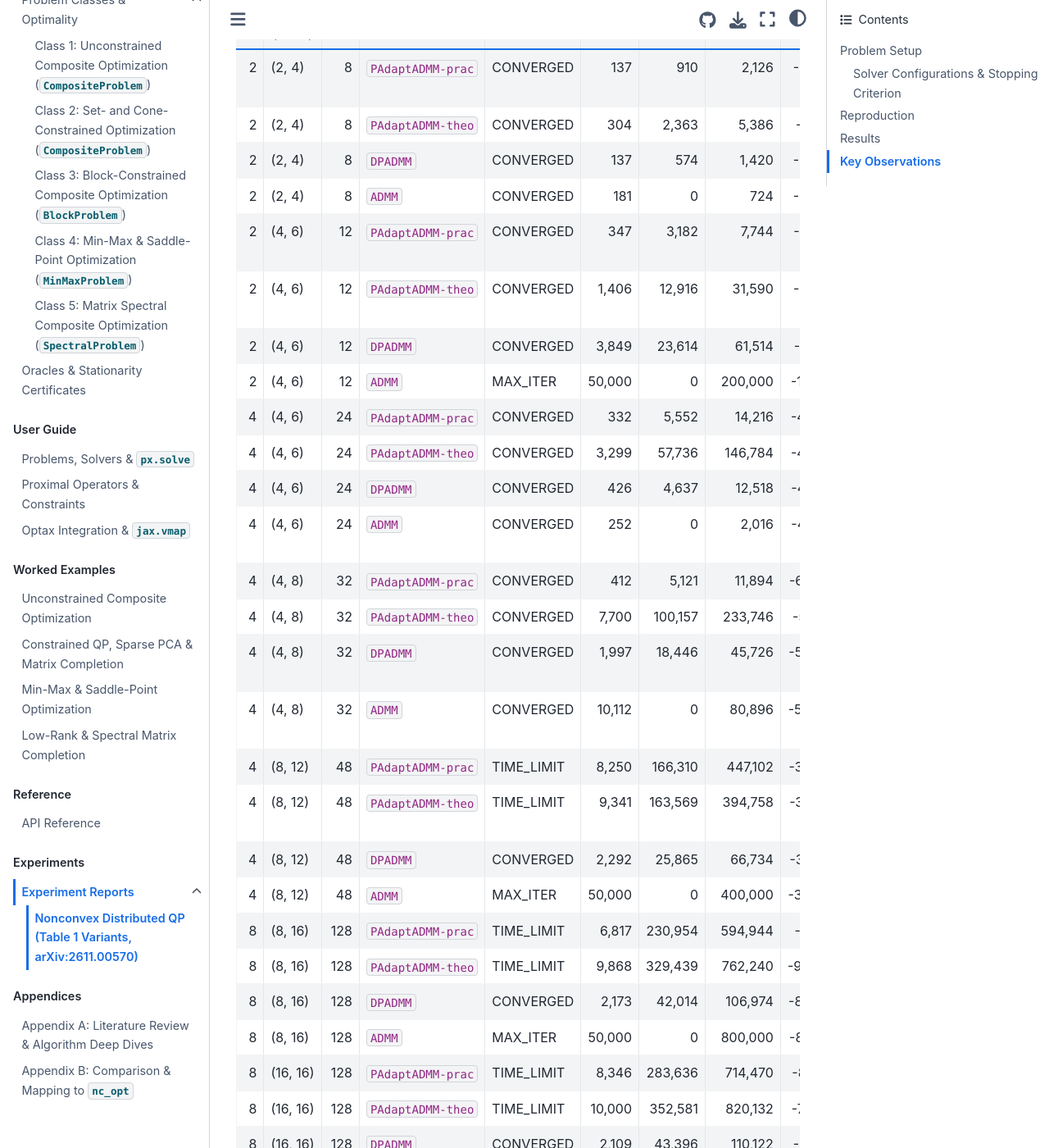
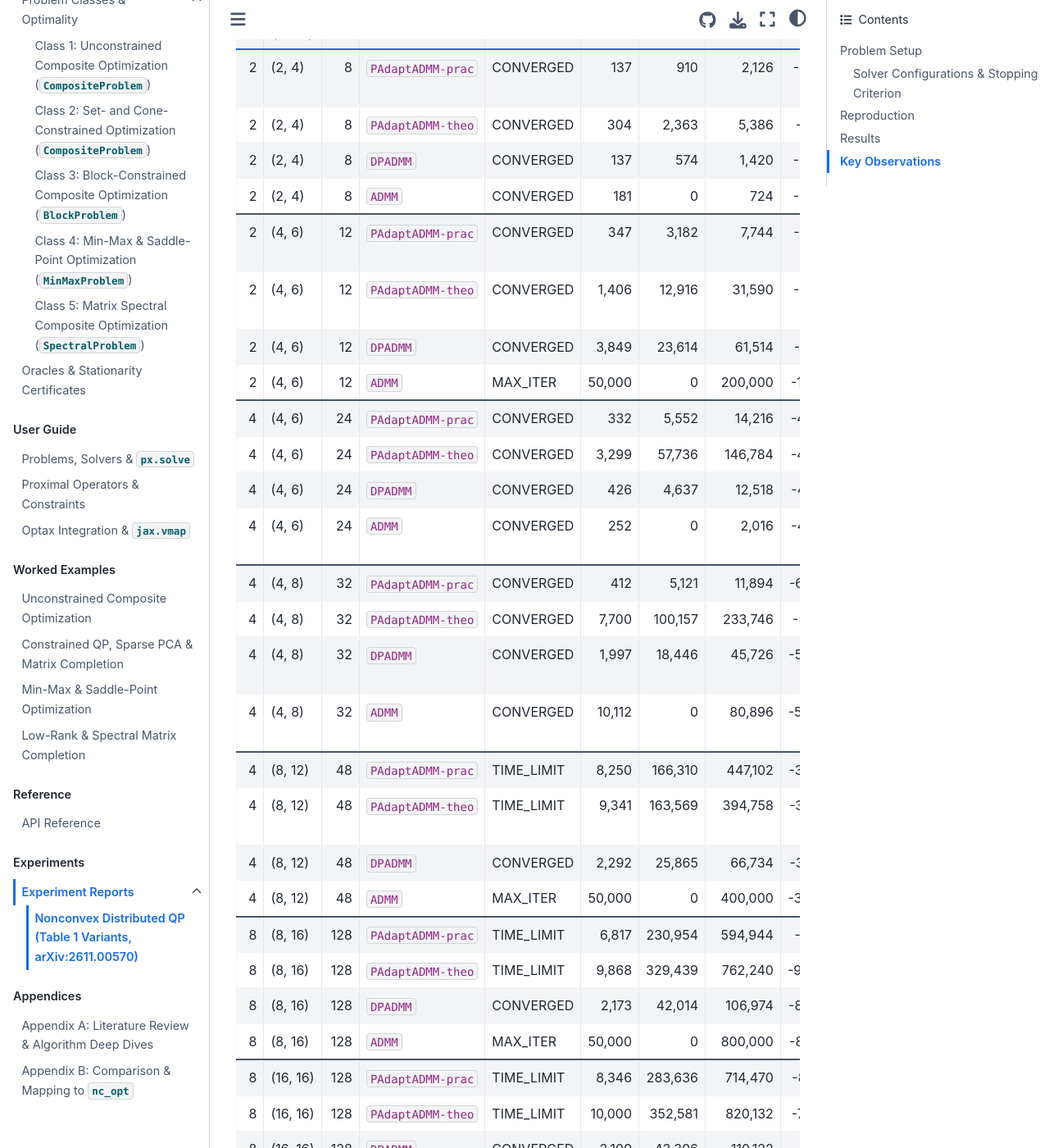
Before and after one commit to wwkong/proxax, a Sphinx documentation site: the page built from docs/experiments/maia2026_table1_dqp.md, in a window 1280 px wide and 1400 px high, scrolled down 1895 px. Shown: the whole window at 82% size. Built offline with Sphinx 7.4.7 and the Sphinx Book theme 1.1.4, drawn with Linux system fonts in a browser that asks for light colours.

Commit message:
Add thicker group borders between (B, m, n) blocks in DQP results table

````diff
--- a/docs/_static/custom.css
+++ b/docs/_static/custom.css
@@ -57,3 +57,9 @@ table.docutils th,
 table.docutils td {
   padding: 0.45rem 0.75rem;
 }
+
+/* Thicker group separators every 4 rows (for 4-solver experiment tables) */
+table.grouped-4-table tbody tr:nth-child(4n):not(:last-child) td,
+.grouped-4-table table tbody tr:nth-child(4n):not(:last-child) td {
+  border-bottom: 2px solid var(--pst-color-text-muted);
+}
--- a/docs/experiments/maia2026_table1_dqp.md
+++ b/docs/experiments/maia2026_table1_dqp.md
@@ -71,6 +71,8 @@ Script: `experiments/maia2026_table1_dqp/run.py`
 The scaling ladder starts at $B=2, (m,n)=(2,4)$ and advances until all four
 methods fail to converge on an instance ($B=16, (m,n)=(16,16)$).
 
+```{table}
+:class: grouped-4-table
 | $B$ | $(m, n)$ | $Bn$ | Solver | Status | Outer Iters | Inner Iters | Grad Evals | Objective | $\text{rel\_opt}$ | $\text{rel\_feas}$ | Time (s) |
 |---:|:---|---:|:---|:---|---:|---:|---:|---:|---:|---:|---:|
 | 2 | (2, 4) | 8 | `PAdaptADMM-prac` | CONVERGED | 137 | 910 | 2,126 | -3.1792e+04 | 9.63e-04 | 9.64e-04 | 3.25 |
@@ -105,6 +107,7 @@ methods fail to converge on an instance ($B=16, (m,n)=(16,16)$).
 | 16 | (16, 16) | 256 | `PAdaptADMM-theo` | TIME_LIMIT | 5,000 | 331,461 | 751,170 | -2.2206e+05 | 9.41e-02 | 9.29e+00 | 112.33 |
 | 16 | (16, 16) | 256 | `DPADMM` | TIME_LIMIT | 3,000 | 120,282 | 306,598 | -1.9030e+05 | 9.79e-02 | 1.20e-01 | 67.37 |
 | 16 | (16, 16) | 256 | `ADMM` | MAX_ITER | 50,000 | 0 | 1,600,000 | -2.0729e+05 | 1.73e+00 | 2.22e+00 | 189.44 |
+```
 
 ## Key Observations
 
````
